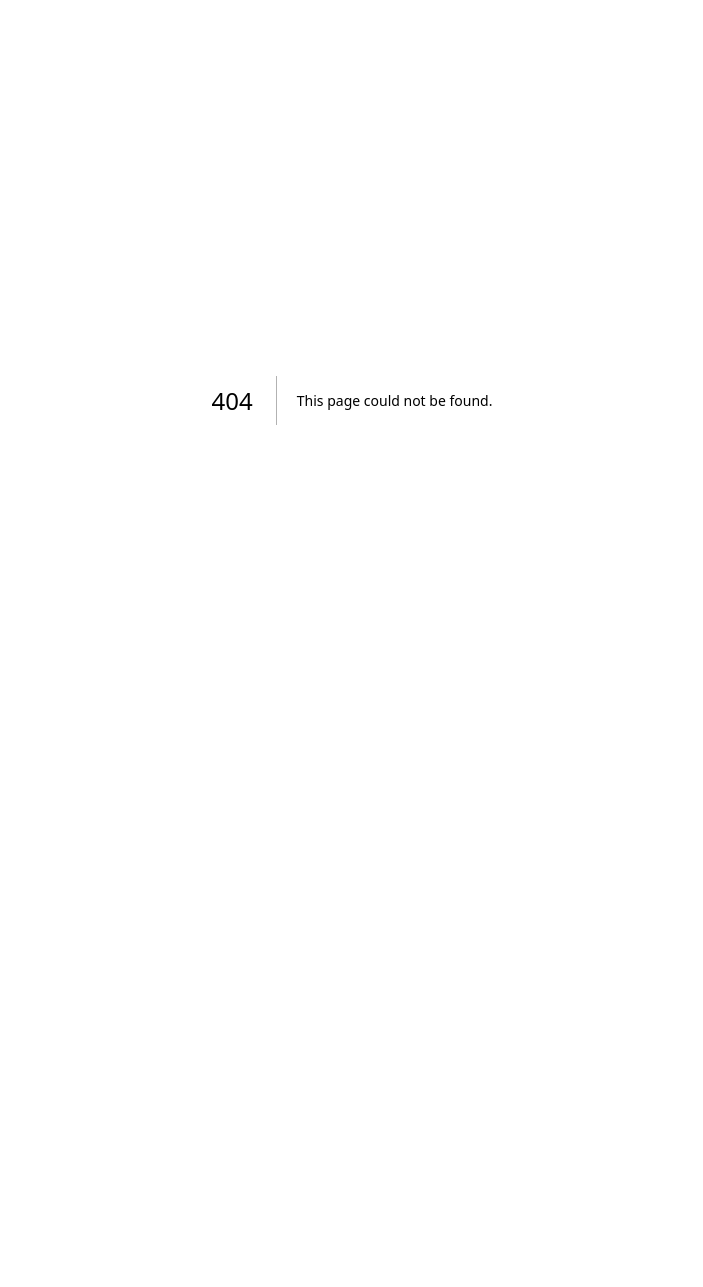
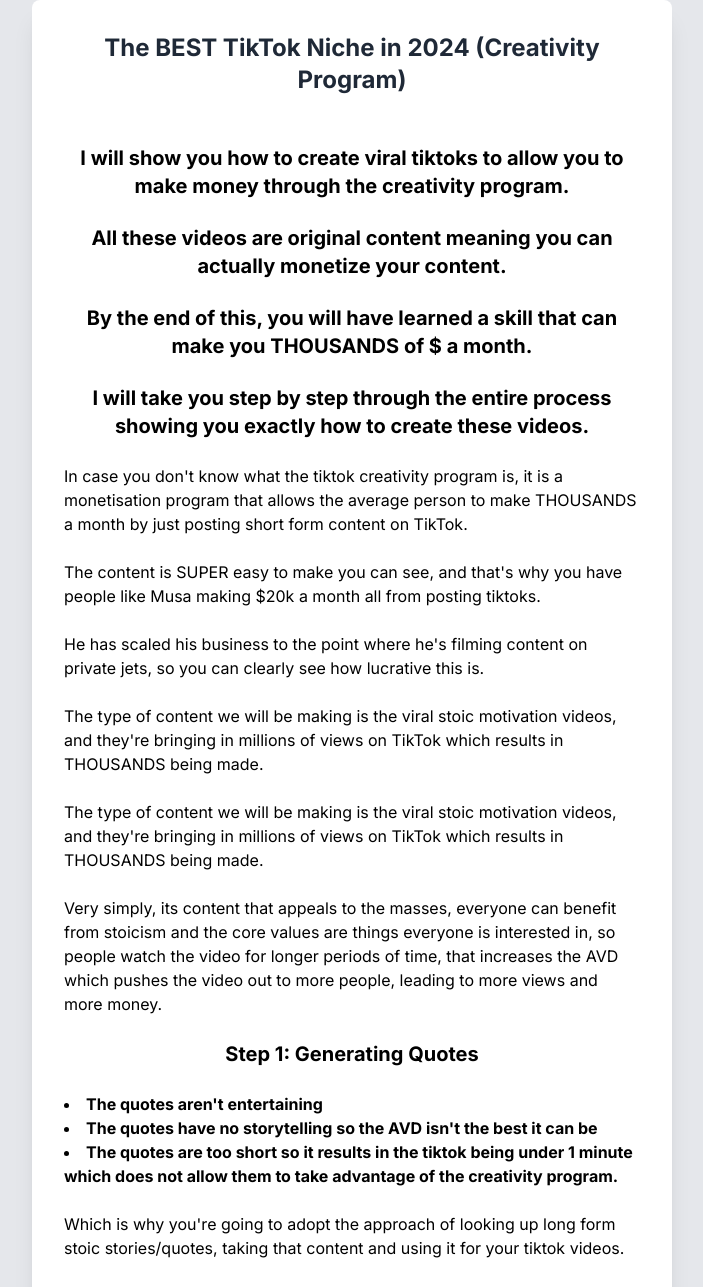
Before and after one commit to theqasim/WW, a Next.js app: page /lessons/besttiktokniche2024 in a window 1280 px wide. Before the commit this address had no page. Shown: the top 1287 px of the page, without its empty margins (288-991 px from the left). Before the commit the page ends 800 px from the top, so only its background shows below. Built offline with nearby package versions, Linux system fonts and the light colour scheme.

Commit message:
new written + video lesson

```diff
--- /dev/null
+++ b/src/app/lessons/besttiktokniche2024/page.tsx
@@ -0,0 +1,197 @@
+"use client";
+
+import React from "react";
+import Link from "next/link";
+import YouTube from "react-youtube";
+import { useEffect, useRef } from "react";
+import Backtolessons from "@/components/backtolessons";
+
+const VideoBlog: React.FC = () => {
+  const opts = {
+    height: "390",
+    width: "640",
+    playerVars: {
+      autoplay: 1,
+    },
+  };
+
+  const onReady = (event: { target: { pauseVideo: () => void } }) => {
+    event.target.pauseVideo();
+  };
+
+  return (
+    <div className="min-h-screen bg-gray-200 flex items-center justify-center">
+      <div className="bg-white p-8 rounded-lg shadow-xl w-4/5 md:w-2/3 lg:w-1/2 space-y-6">
+        <h1 className="text-2xl font-bold mb-4 text-center text-gray-800">
+          The BEST TikTok Niche in 2024 (Creativity Program){" "}
+        </h1>
+        <div className="flex justify-center">
+          <YouTube videoId="NZ8vwZmvkR4" opts={opts} onReady={onReady} />
+        </div>
+        <h2 className="text-xl font-bold text-center">
+          I will show you how to create viral tiktoks to allow you to make money
+          through the creativity program.
+        </h2>
+        <h2 className="text-xl font-bold text-center">
+          All these videos are original content meaning you can actually
+          monetize your content.
+        </h2>
+        <h2 className="text-xl font-bold text-center">
+          By the end of this, you will have learned a skill that can make you
+          THOUSANDS of $ a month.
+        </h2>
+        <h2 className="text-xl font-bold text-center">
+          I will take you step by step through the entire process showing you
+          exactly how to create these videos.
+        </h2>
+
+        <p>
+          In case you don&apos;t know what the tiktok creativity program is, it
+          is a monetisation program that allows the average person to make
+          THOUSANDS a month by just posting short form content on TikTok.
+        </p>
+        <p>
+          The content is SUPER easy to make you can see, and that&apos;s why you
+          have people like Musa making $20k a month all from posting tiktoks.
+        </p>
+        <p>
+          He has scaled his business to the point where he&apos;s filming
+          content on private jets, so you can clearly see how lucrative this is.
+        </p>
+        <p>
+          The type of content we will be making is the viral stoic motivation
+          videos, and they&apos;re bringing in millions of views on TikTok which
+          results in THOUSANDS being made.
+        </p>
+        <p>
+          The type of content we will be making is the viral stoic motivation
+          videos, and they&apos;re bringing in millions of views on TikTok which
+          results in THOUSANDS being made.
+        </p>
+        <p>
+          Very simply, its content that appeals to the masses, everyone can
+          benefit from stoicism and the core values are things everyone is
+          interested in, so people watch the video for longer periods of time,
+          that increases the AVD which pushes the video out to more people,
+          leading to more views and more money.
+        </p>
+        <h2 className="text-xl font-bold text-center">
+          Step 1: Generating Quotes
+        </h2>
+        <ul className="list-disc list-inside ">
+          <li>
+            <b>The quotes aren&apos;t entertaining</b>
+          </li>
+          <li>
+            <b>
+              The quotes have no storytelling so the AVD isn&apos;t the best it
+              can be
+            </b>
+          </li>
+          <li>
+            <b>
+              The quotes are too short so it results in the tiktok being under 1
+              minute which does not allow them to take advantage of the
+              creativity program.
+            </b>
+          </li>
+        </ul>
+        <p>
+          Which is why you&apos;re going to adopt the approach of looking up
+          long form stoic stories/quotes, taking that content and using it for
+          your tiktok videos.
+        </p>
+        <p>
+          Head over to YouTube, look up stoic life lessons which is a channel
+          that does long form stoic content, click on the transcript button on
+          the video, and copy the content as that is what we&apos;re going to
+          use.
+        </p>
+        <p>
+          This will allow you to bring in more views with your content, but also
+          more money.
+        </p>
+        <h2 className="text-xl font-bold text-center">
+          Step 2: Generating AI Voice
+        </h2>
+        <p>
+          Now we need a voiceover to read the content, head over to elevenlabs,
+          which is an AI Voice generator, and simply select a voice that is
+          suitable for the stoic content, I&apos;d recommend “Adam” as it is
+          perfect for this type of content.
+        </p>
+        <p>
+          Enter the transcript from the video, and then click on generate, here
+          is what the voice sounds like.
+        </p>
+        <h2 className="text-xl font-bold text-center">
+          Step 3: Finding Video Background Content
+        </h2>
+        <p>
+          Now the one thing that will allow you run laps around the existing
+          pages in this niche is to pivot away from the typical stoic statue
+          background videos, and use clips from relevant tv shows that people
+          are aware of that suite this niche, game of thrones is a great example
+          of this.
+        </p>
+        <p>
+          Go onto youtube, type in game of thrones jon snow battle battle, find
+          a suitable clip, go to a youtube to mp4 converter and download the
+          video.
+        </p>
+        <p>
+          We&apos;re going to also sprinkle in a few AI images to vary the
+          content in the videos, head over to leonardo.ai which is a free ai
+          image generation tool, type in “stoic philosophers”, take the images
+          that are generated as those will also be used in the video too.
+        </p>
+        <p>
+          Keep in mind, you can reuse the content in the future too so this will
+          become very easy.
+        </p>
+        <h2 className="text-xl font-bold text-center">
+          Step 4: Making the content
+        </h2>
+        <p>
+          Now we&apos;re going to combine everything together to make the video.
+        </p>
+        <p>
+          Head over to capcut on either desktop or mobile, it&apos;s free on
+          both, and now we&apos;re going to make the video, don&apos;t worry
+          it&apos;s super simple to do, just follow these steps.
+        </p>
+        <p>
+          The next step is to take your visual elements onto the timeline, after
+          doing this, set the aspect ratio to 9:16 as this is needed to make the
+          content suitable for tiktok.
+        </p>
+        <p>
+          Then begin resizing the clips, and start cutting up the content, a tip
+          with this part is to keep each flip between 3-5 seconds, so there is
+          always something new on the screen for the viewer to view.
+        </p>
+        <p>
+          Once your visuals are done, we need to drag the audio on the timeline,
+          remove any gaps from the audio if there is any, then click text, then
+          click auto caption and click create. This will start auto creating
+          captions for you.
+        </p>
+        <p>
+          Visually the captions dont look great, so you can edit the captions to
+          make them look more visually appealing which will increase AVD, bring
+          in more views and bring in more money.
+        </p>
+        <p>
+          If you do this consistently, you will bring in major success on the
+          tiktok creativity program and can very easily make THOUSANDS a month
+        </p>
+        <div className="text-gray-700 space-y-4">
+          <p>With that being said, I wish you the best of luck 🤝</p>
+        </div>
+        <Backtolessons />
+      </div>
+    </div>
+  );
+};
+
+export default VideoBlog;
--- /dev/null
+++ b/src/app/videos/besttiktokniche2024/page.tsx
@@ -0,0 +1,33 @@
+import React from "react";
+import Backtolessons from "@/components/backtolessons";
+
+const VideoBlog: React.FC = () => {
+  return (
+    <div className="min-h-screen bg-gray-200 flex items-center justify-center">
+      <div className="bg-white p-8 rounded-lg shadow-xl w-4/5 md:w-2/3 lg:w-1/2 space-y-6">
+        <h1 className="text-2xl font-bold mb-4 text-center text-gray-800">
+          The BEST TikTok Niche in 2024 (Creativity Program){" "}
+        </h1>
+        <p>
+          The average person is making THOUSANDS of $ through the TikTok
+          Creativity Program. I will show you the best niche and how to create
+          the content for the best performance.
+        </p>
+        <div className="relative pt-[56.25%] w-full">
+          <iframe
+            src="https://www.loom.com/embed/28440a4a7e5b47b99a99b93ea7bbda80?sid=66fc11eb-f3c7-4b61-adb4-2c6315a309f8"
+            allowFullScreen
+            className="absolute top-0 left-0 w-full h-full"
+          ></iframe>
+        </div>
+
+        <div className="text-gray-700 space-y-4">
+          <p>With that being said, I wish you the best of luck 🤝</p>
+        </div>
+        <Backtolessons />
+      </div>
+    </div>
+  );
+};
+
+export default VideoBlog;
--- a/src/components/lessonsarchive.tsx
+++ b/src/components/lessonsarchive.tsx
@@ -4,6 +4,14 @@
 import Link from "next/link";
 
 const lessonsData = [
+  {
+    id: 1,
+    title: "The Best TikTok Niche in 2024",
+    description:
+      "The average person is making THOUSANDS of $ through the TikTok Creativity Program. I will show you the best niche and how to create the content for the best performance.",
+    imageUrl: "/resources/besttiktokniche2024.jpg",
+    link: "/lessons/besttiktokniche2024",
+  },
   {
     id: 1,
     title: "If I Was A Teen With $0 in 2024, I'd Do THIS..",
--- a/src/components/videosarchive.tsx
+++ b/src/components/videosarchive.tsx
@@ -6,6 +6,14 @@
 const videosData = [
   {
     id: 1,
+    title: "The Best TikTok Niche in 2024",
+    description:
+      "The average person is making THOUSANDS of $ through the TikTok Creativity Program. I will show you the best niche and how to create the content for the best performance.",
+    imageUrl: "/resources/besttiktokniche2024.jpg",
+    link: "/videos/besttiktokniche2024",
+  },
+  {
+    id: 2,
     title: "If I Was A Teen With $0 in 2024, I'd Do THIS..",
     description:
       "Are you in your teen years with no money, but you want to make money online? Trust me, I've been there, looking at the lavish lifestyles people live online and wishing that was you. Good news, it can be.",
@@ -13,7 +21,7 @@
     link: "/videos/bestwaytomakemoneyonline2024",
   },
   {
-    id: 2,
+    id: 3,
     title: "Best Way To Make Money Online In 2024",
     description:
       "We are approaching 2024, it's time to actually achieve your goal of making money online. I've done this for YEARS, and I have created the easiest model for you to follow to make money online easily. ",
--- a/src/middleware.ts
+++ b/src/middleware.ts
@@ -17,5 +17,7 @@
     "/videos/bestwaytomakemoneyonline2024",
     "/lessons/teenwith$0in2024",
     "/videos/teenwith$0in2024",
+    "/lessons/besttiktokniche2024",
+    "/videos/besttiktokniche2024",
   ],
 };
```
Also changed, not shown: public/resources/besttiktokniche2024.jpg (added).
